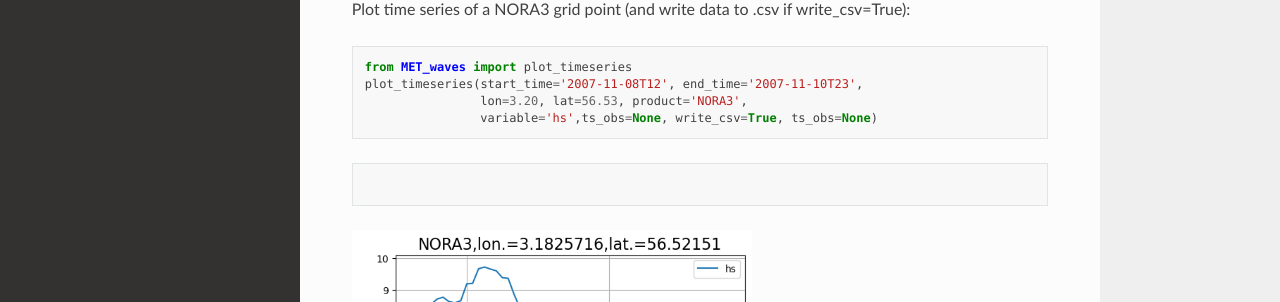
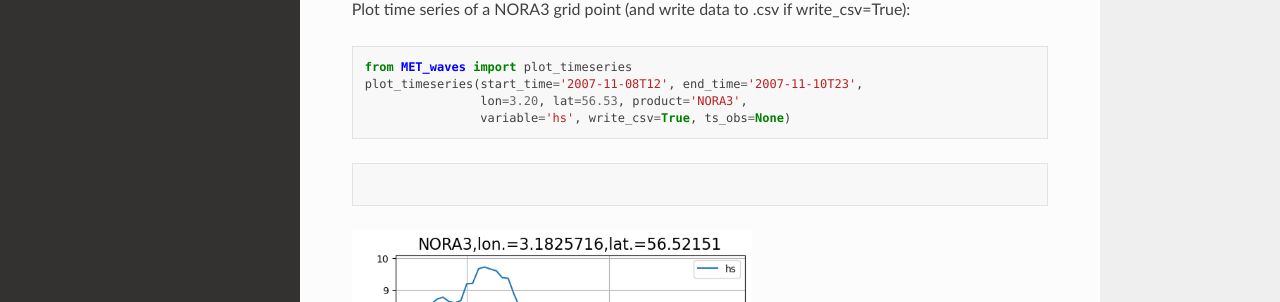
Before and after one commit to MET-OM/MET_waves, a Sphinx documentation site: the page built from docs/index.rst, in a window 1280 px wide and 900 px high, scrolled down 1836 px. Shown: the part 149-451 px from the top of the window. Built offline with Sphinx 7.4.7 and the Read the Docs theme 2.0.0, drawn with Linux system fonts in a browser that asks for light colours.

Commit message:
Update index.rst

```diff
--- a/docs/index.rst
+++ b/docs/index.rst
@@ -50,7 +50,7 @@ Plot time series of a NORA3 grid point (and write data to .csv if write_csv=True
    from MET_waves import plot_timeseries
    plot_timeseries(start_time='2007-11-08T12', end_time='2007-11-10T23',
                    lon=3.20, lat=56.53, product='NORA3',
-                   variable='hs',ts_obs=None, write_csv=True, ts_obs=None)
+                   variable='hs', write_csv=True, ts_obs=None)
 .. code-block:: rst
 
 .. image:: hs_NORA3_ts.png
```
